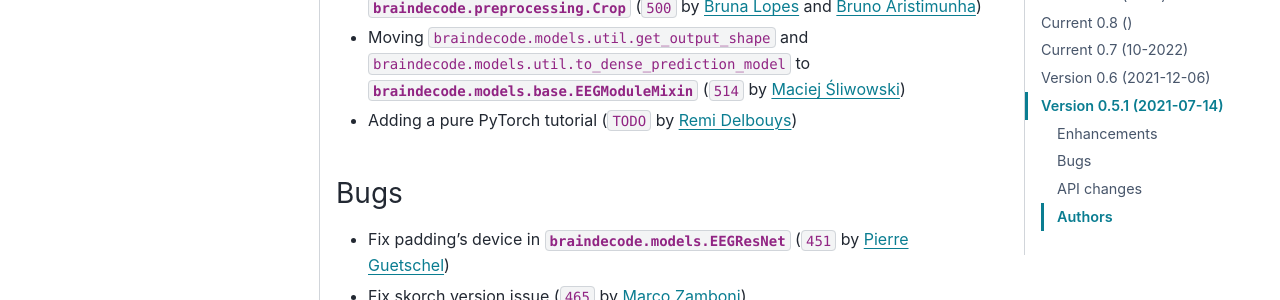
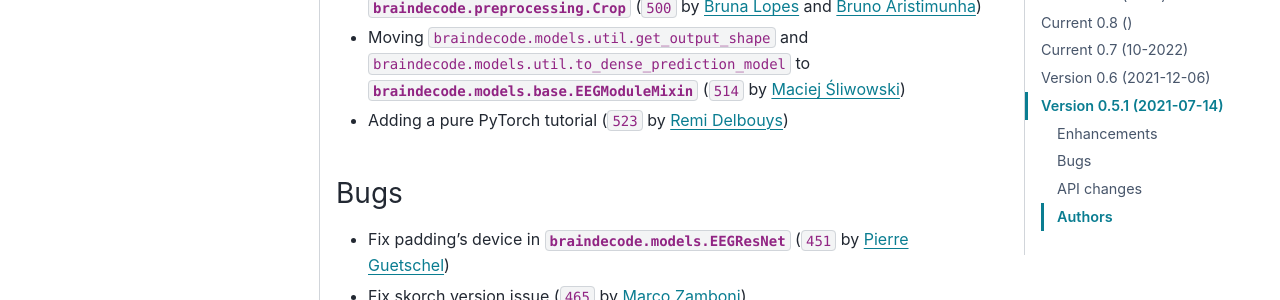
Before and after one commit to braindecode/braindecode, a Sphinx documentation site: the page built from docs/whats_new.rst, in a window 1280 px wide and 900 px high, scrolled down 1653 px. Shown: the part 147-447 px from the top of the window. Built offline with Sphinx 7.4.7 and the PyData theme 0.15.4, drawn with Linux system fonts in a browser that asks for light colours; pages that are not in the unit, such as notebooks, are missing from menus; comment, search, counter and statistics services are not loaded; cross-references to code outside the pages are shown as plain code.

```diff
--- a/docs/whats_new.rst
+++ b/docs/whats_new.rst
@@ -46,7 +46,7 @@ Enhancements
 - Adding `randomize` parameter to :class:`braindecode.samplers.SequenceSampler` (:gh:`504` by `Théo Gnassounou`_.)
 - Creating new preprocessor objects based on mne's raw/Epochs methods :class:`braindecode.preprocessing.Resample`, :class:`braindecode.preprocessing.DropChannels`, :class:`braindecode.preprocessing.SetEEGReference`, :class:`braindecode.preprocessing.Filter`, :class:`braindecode.preprocessing.Pick`, :class:`braindecode.preprocessing.Crop` (:gh:`500` by `Bruna Lopes`_ and `Bruno Aristimunha`_)
 - Moving :function:`braindecode.models.util.get_output_shape` and :function:`braindecode.models.util.to_dense_prediction_model` to :class:`braindecode.models.base.EEGModuleMixin` (:gh:`514` by `Maciej Śliwowski`_)
-- Adding a pure PyTorch tutorial (:gh:`TODO` by `Remi Delbouys`_)
+- Adding a pure PyTorch tutorial (:gh:`523` by `Remi Delbouys`_)
 
 Bugs
 ~~~~
--- a/setup.py
+++ b/setup.py
@@ -38,7 +38,8 @@ setup(
         'moabb': ['moabb'],
         'tests': ['pytest', 'pytest-cov', 'codecov', 'pytest_cases'],
         'docs': ['sphinx_gallery', 'sphinx_rtd_theme', 'pydata_sphinx_theme', 'numpydoc',
-                 'memory_profiler', 'pillow', 'ipython', 'sphinx_design', 'docstring_inheritance'],
+                 'memory_profiler', 'pillow', 'ipython', 'sphinx_design', 'docstring_inheritance',
+                 'lightning'],
     },
     # tests_require = [...]
 
```
